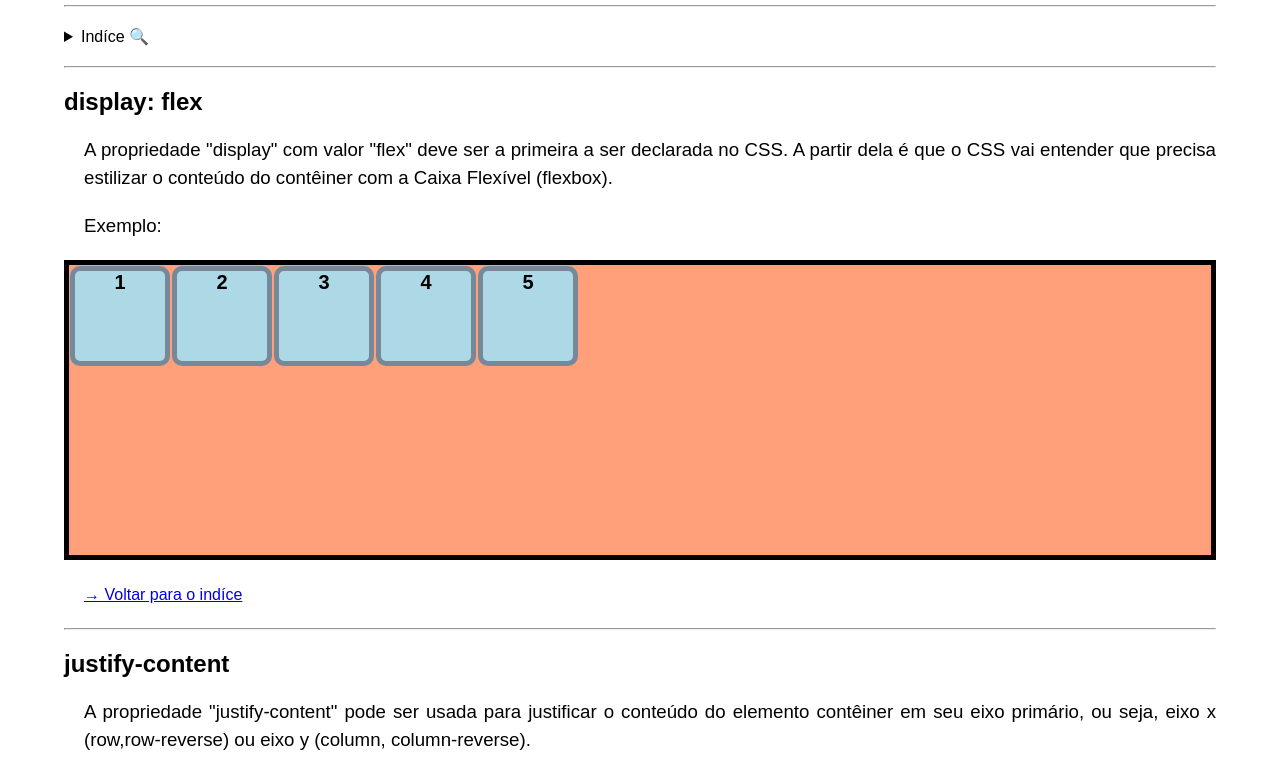
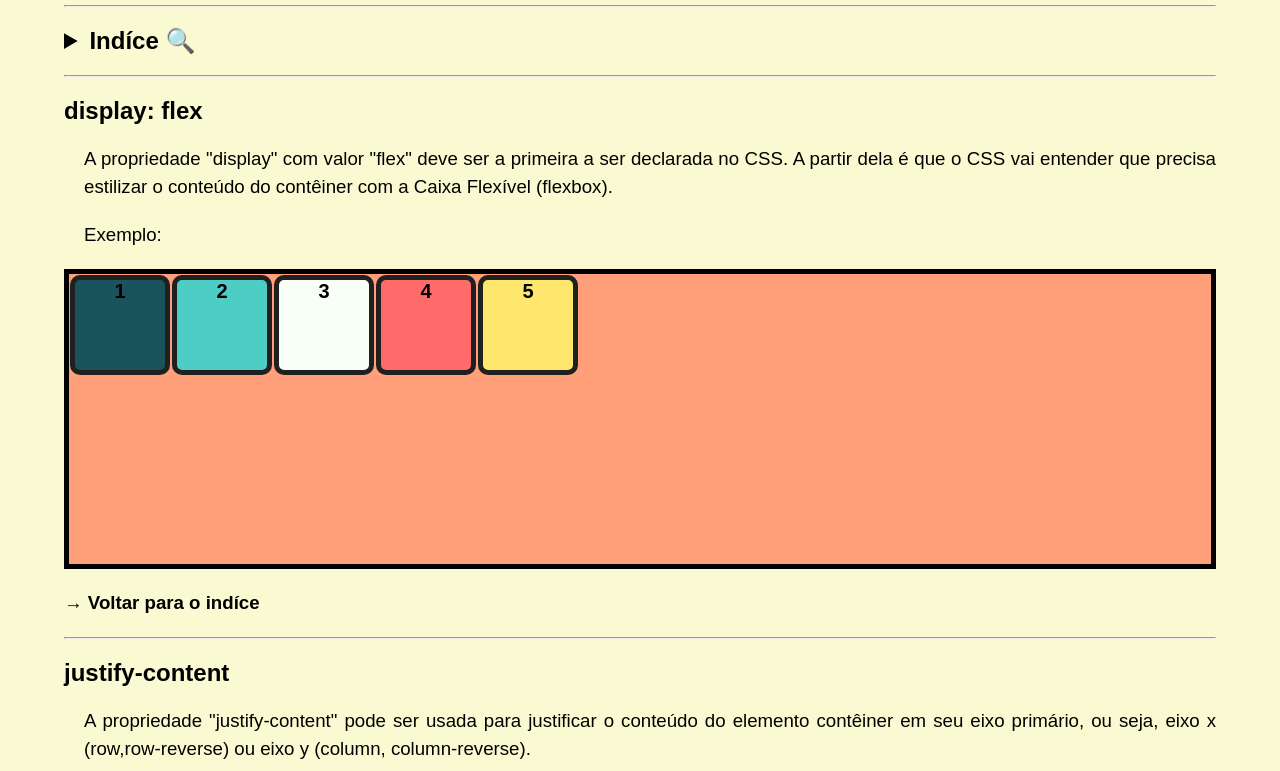
Before and after one commit to andrehataishi/flexbox-docs, a plain HTML site: page index.html in a window 1280 px wide. Shown: the part 120-891 px from the top of the page. Drawn offline with Linux system fonts and the light colour scheme.

Commit message:
style(index): Concluindo a estilização da página principal

```diff
--- a/style.css
+++ b/style.css
@@ -14,6 +14,7 @@ body {
     width: 90%;
     margin: auto;
     font-family: Arial, Helvetica, sans-serif;
+    background-color:lightgoldenrodyellow
 }
 
 h1, h2, h3, h4, h5, h6{
@@ -31,7 +32,7 @@ h2 {
     margin-top: 10px;
 }
 
-h3 {
+h3, summary  {
     font-size: 18pt;
     font-weight:bold;
 }
@@ -41,7 +42,7 @@ h4 {
     font-weight:bold;
 }
 
-p, table{
+p, table, nav{
     margin: 20px 0;
     margin-left: 20px;
 }
@@ -55,8 +56,6 @@ p {
 
 td,th, caption {
     font-size: 14pt;
-
-
 }
 
 th {
@@ -65,27 +64,28 @@ th {
 
 td + td, th + th {
     border-left: 1px solid #000;
-
 }
-
 
 th {
     padding-right: 20px;
 }
 
-.valor {
-    padding-left: 20px;
+hr {
+    margin: 20px 0px;
 }
 
-aside {
-    width:auto;
-    margin: 15px;
-    float: right;
-    background-color: lightgray;
-  }
 
-hr {
-    margin: 20px 0px;
+a {
+    color: black;
+    text-decoration: none;
+    cursor:grabbing;
+    line-height: 1.5;
+    font-size: 14pt;
+    text-align: justify;
+}
+
+li {
+    list-style-type: disc;
 
 }
 
@@ -117,7 +117,7 @@ tr:nth-child(even), caption{
     height: 100px;
     background-color: lightblue;
     border: 5px;
-    border-color: lightslategray;
+    border-color: #202020;
     border-style: solid;
     border-radius: 10%;
     margin: 1px;
@@ -126,6 +126,7 @@ tr:nth-child(even), caption{
     text-align: center;
 
 }
+
 /*
 .contido + .contido{
     margin-left: 1px;
@@ -387,14 +388,6 @@ tr:nth-child(even), caption{
     flex-direction: row;
 }
 
-
-
-
-
-
-
-
-
 .container-flex-wrap {
     height: 125px;
     background-color: lightsalmon;
@@ -454,3 +447,39 @@ tr:nth-child(even), caption{
     font-size: 20px;
     text-align: center;
 }
+
+.valor {
+    padding-left: 20px;
+}
+
+.indice {
+    font-weight: bolder;
+    color: black;
+    text-decoration: none;
+    cursor:zoom-in;
+}
+
+.p-indice {
+    margin-left: 0;
+}
+
+.contato-formato {
+    line-height: 0;
+    font-size: 12pt;
+}
+
+.contido:nth-child(5n+1),.box-align-items-row:nth-child(5n+1),.box-align-items-column:nth-child(5n+1),.box-align-items-stretch-row:nth-child(5n+1) ,.box-align-items-stretch-column:nth-child(5n+1){
+    background-color: #1a535c;
+}
+.contido:nth-child(5n+2),.box-align-items-row:nth-child(5n+2),.box-align-items-column:nth-child(5n+2),.box-align-items-stretch-row:nth-child(5n+2),.box-align-items-stretch-column:nth-child(5n+2) {
+    background-color: #4ecdc4;
+}
+.contido:nth-child(5n+3), .box-align-items-row:nth-child(5n+3),.box-align-items-stretch-row:nth-child(5n+3) {
+    background-color: #f7fff7;
+}
+.contido:nth-child(5n+4), .box-align-items-row:nth-child(5n+4),.box-align-items-stretch-row:nth-child(5n+4) {
+    background-color: #ff6b6b;
+}
+.contido:nth-child(5n+5), .box-align-items-row:nth-child(5n+5) ,.box-align-items-stretch-row:nth-child(5n+5){
+    background-color: #ffe66d;
+}
```
